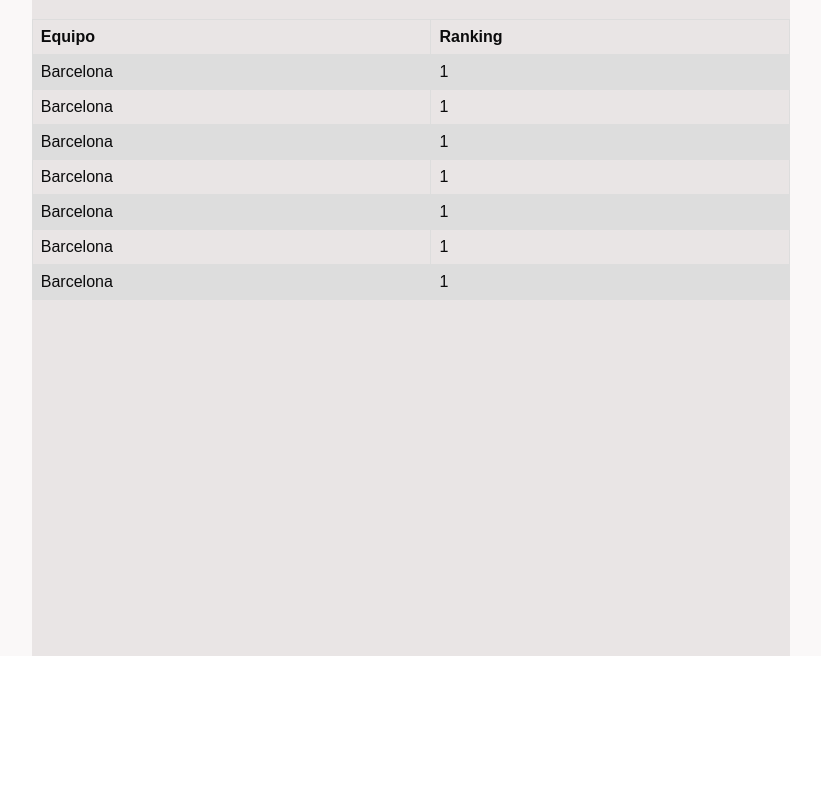
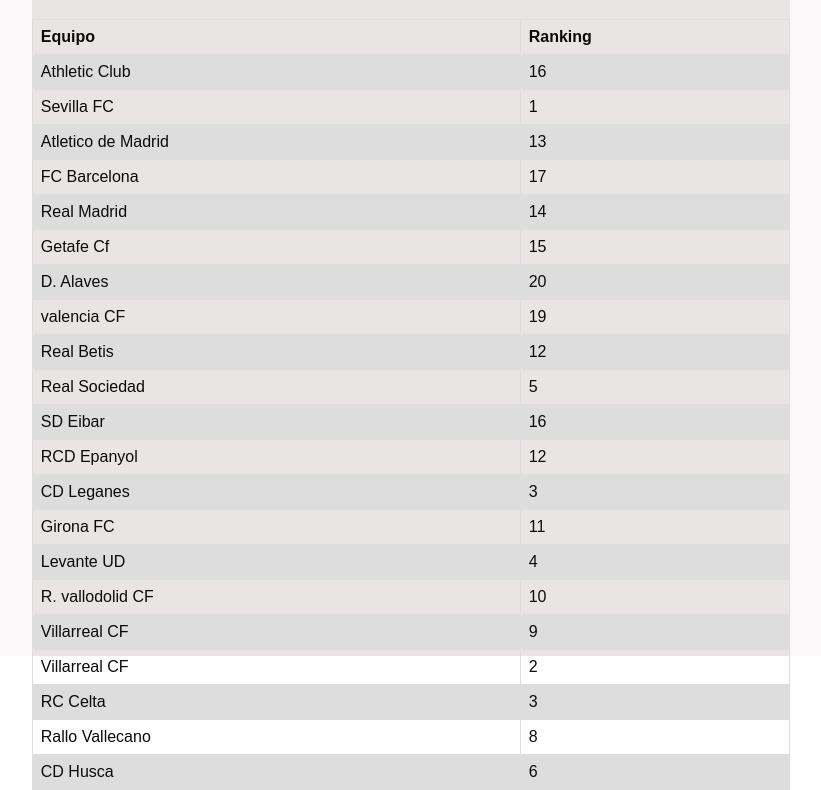
Before and after one commit to cminyetty/NVL-HTML-P6a, a plain HTML site: page index.html in a window 1280 px wide. Shown: the part 152-942 px from the top of the page, without its empty margins (229-1050 px from the left). Before the commit the page ends 816 px from the top, so only its background shows below. Drawn offline with Linux system fonts and the light colour scheme.

Commit message:
agrego nombres de los equipos en l tabla y el ranking

```diff
--- a/index.html
+++ b/index.html
@@ -48,38 +48,102 @@
                     </tr>
 
                     <tr>
-                        <td>Barcelona</td>
+                        <td>Athletic Club</td>
+                        <td>16</td>
+                    </tr>
+
+                    <tr>
+                        <td>Sevilla FC</td>
                         <td>1</td>
                     </tr>
 
                     <tr>
-                        <td>Barcelona</td>
-                        <td>1</td>
+                        <td>Atletico de Madrid</td>
+                        <td>13</td>
                     </tr>
 
                     <tr>
-                        <td>Barcelona</td>
-                        <td>1</td>
+                        <td>FC Barcelona</td>
+                        <td>17</td>
                     </tr>
 
                     <tr>
-                        <td>Barcelona</td>
-                        <td>1</td>
+                        <td>Real Madrid</td>
+                        <td>14</td>
                     </tr>
 
                     <tr>
-                        <td>Barcelona</td>
-                        <td>1</td>
+                        <td>Getafe Cf</td>
+                        <td>15</td>
+                    </tr>
+                    <tr>
+                        <td>D. Alaves</td>
+                        <td>20</td>
+                    </tr>
+                    <tr>
+                        <td>valencia CF</td>
+                        <td>19</td>
+                    </tr>
+                    <tr>
+                        <td>Real Betis</td>
+                        <td>12
+                        </td>
+
+
+                    </tr>
+                    <tr>
+                        <td>Real Sociedad</td>
+                        <td>5</td>
+                    </tr>
+                    <tr>
+                        <td>SD Eibar</td>
+                        <td>16</td>
+                    </tr>
+                    <tr>
+                        <td>RCD Epanyol</td>
+                        <td>12</td>
+                    </tr>
+                    <tr>
+                        <td>CD Leganes</td>
+                        <td>3</td>
+                    </tr>
+                    <tr>
+                        <td>Girona FC</td>
+                        <td>11</td>
+                    </tr>
+                    <tr>
+                        <td>Levante UD</td>
+                        <td>4</td>
+                    </tr>
+                    <tr>
+                        <td>R. vallodolid CF</td>
+                        <td>10</td>
+                    </tr>
+                    <tr>
+                        <td>Villarreal CF</td>
+                        <td>9</td>
+                    </tr>
+                    <tr>
+                        <td>Villarreal CF</td>
+                        <td>2</td>
+                    </tr>
+                    <tr>
+                        <td>RC Celta</td>
+                        <td>3</td>
+                    </tr>
+                    <tr>
+                        <td>Rallo Vallecano</td>
+                        <td>8</td>
+                    </tr>
+                    <tr>
+                        <td>CD Husca</td>
+                        <td>6</td>
                     </tr>
 
-                    <tr>
-                        <td>Barcelona</td>
-                        <td>1</td>
-                    </tr>
-                    <tr>
-                        <td>Barcelona</td>
-                        <td>1</td>
-                    </tr>
+
+
+
+
                 </table>
             </div>
         </div>
```
